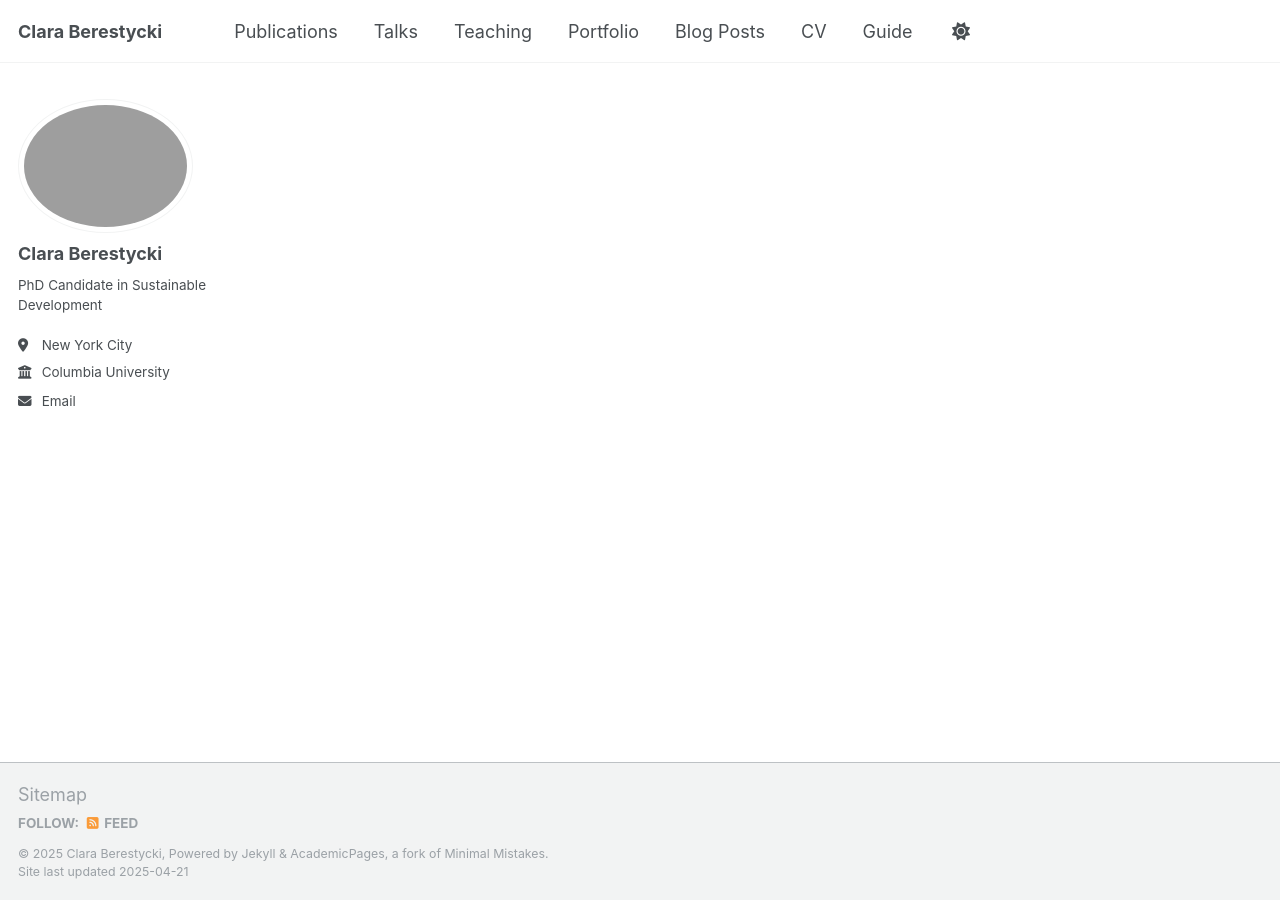
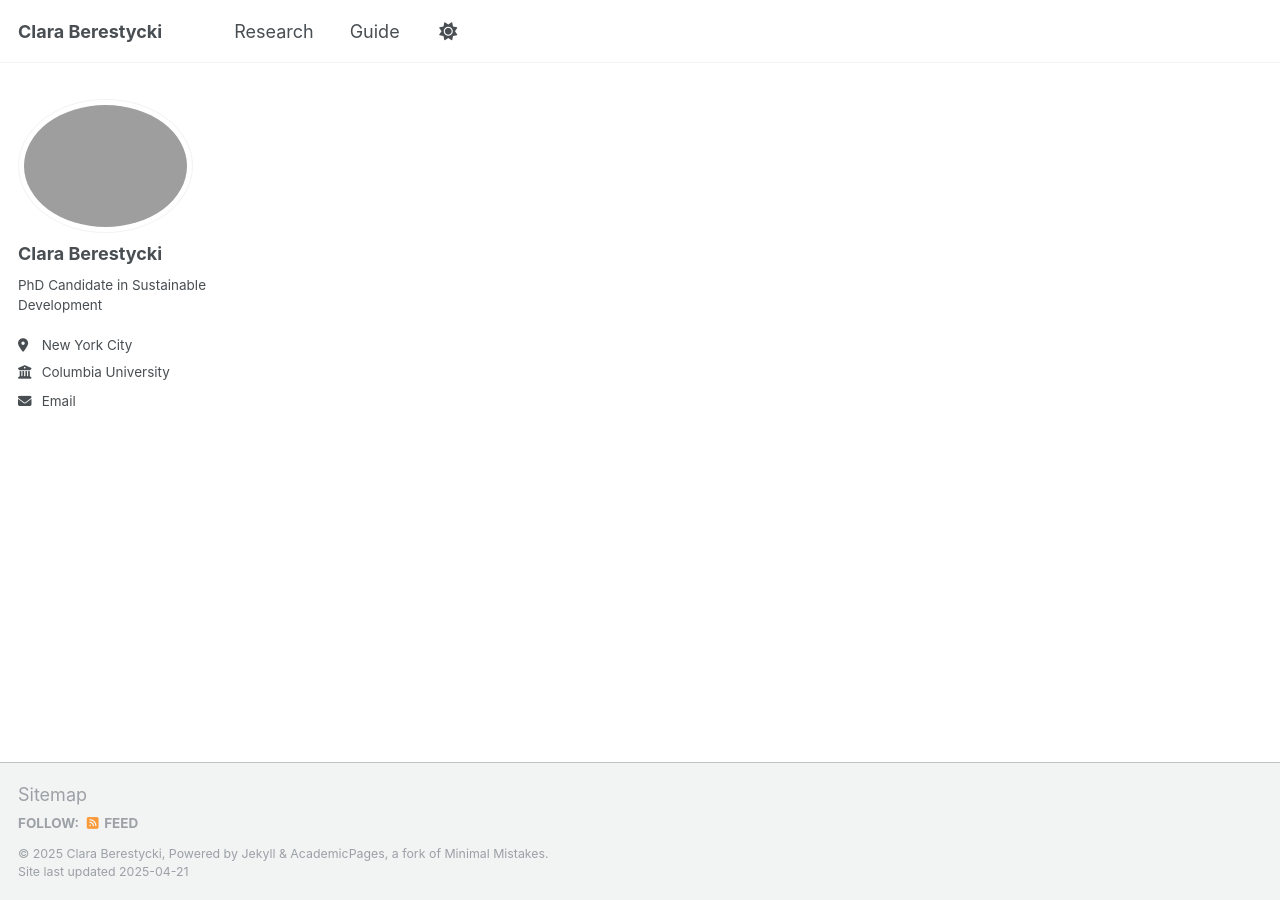
Before and after one commit to claraberes/claraberes.github.io, a Jekyll site: the page built from index.md, in a window 1280 px wide. Built offline with Jekyll 4.4.1, drawn with Linux system fonts in a browser that asks for light colours; our own code applies the rules of GitHub Pages for plain Markdown files; some of the changed lines change nothing that is shown.

Commit message:
Update navigation.yml

```diff
--- a/_data/navigation.yml
+++ b/_data/navigation.yml
@@ -8,23 +8,23 @@
 #      Markdown formatted page while the second is generated using JSON.
 
 main:
-  - title: "Publications"
+  - title: "Research"
     url: /publications/
 
-  - title: "Talks"
-    url: /talks/
+  # - title: "Talks"
+  #   url: /talks/
 
-  - title: "Teaching"
-    url: /teaching/
+  # - title: "Teaching"
+  #   url: /teaching/
 
-  - title: "Portfolio"
-    url: /portfolio/
+  # - title: "Portfolio"
+  #   url: /portfolio/
 
-  - title: "Blog Posts"
-    url: /year-archive/
+  # - title: "Blog Posts"
+  #   url: /year-archive/
 
-  - title: "CV"
-    url: /cv/
+  # - title: "CV"
+  #   url: /cv/
 
   # - title: "CV"
   #   url: /cv-json/
```
